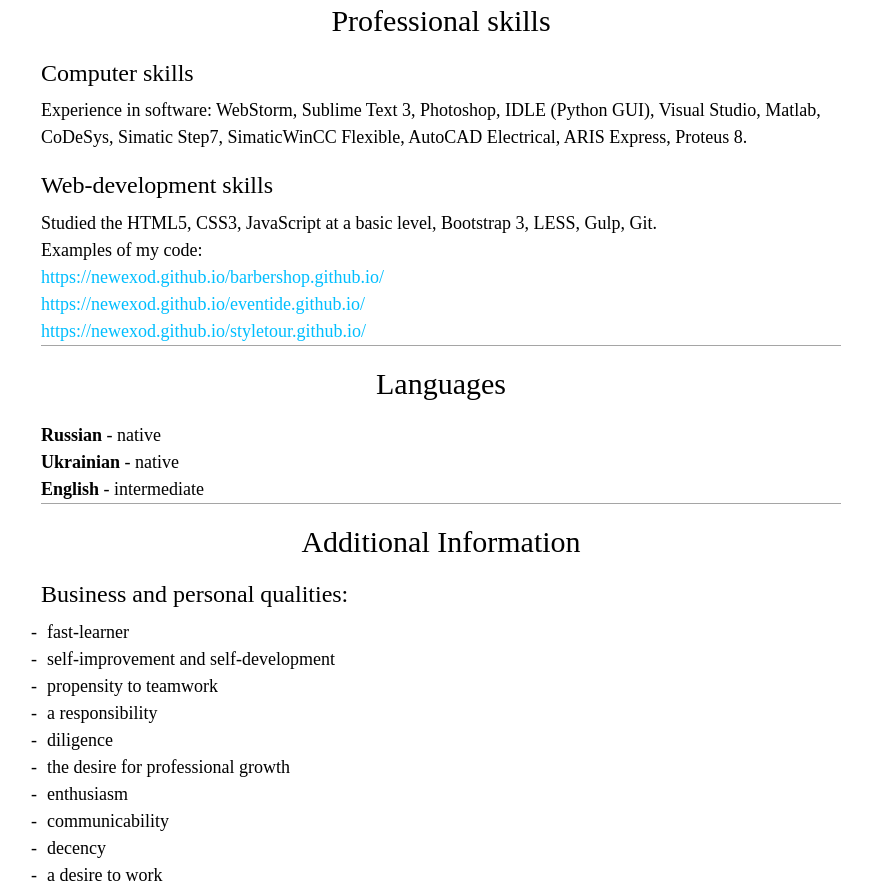
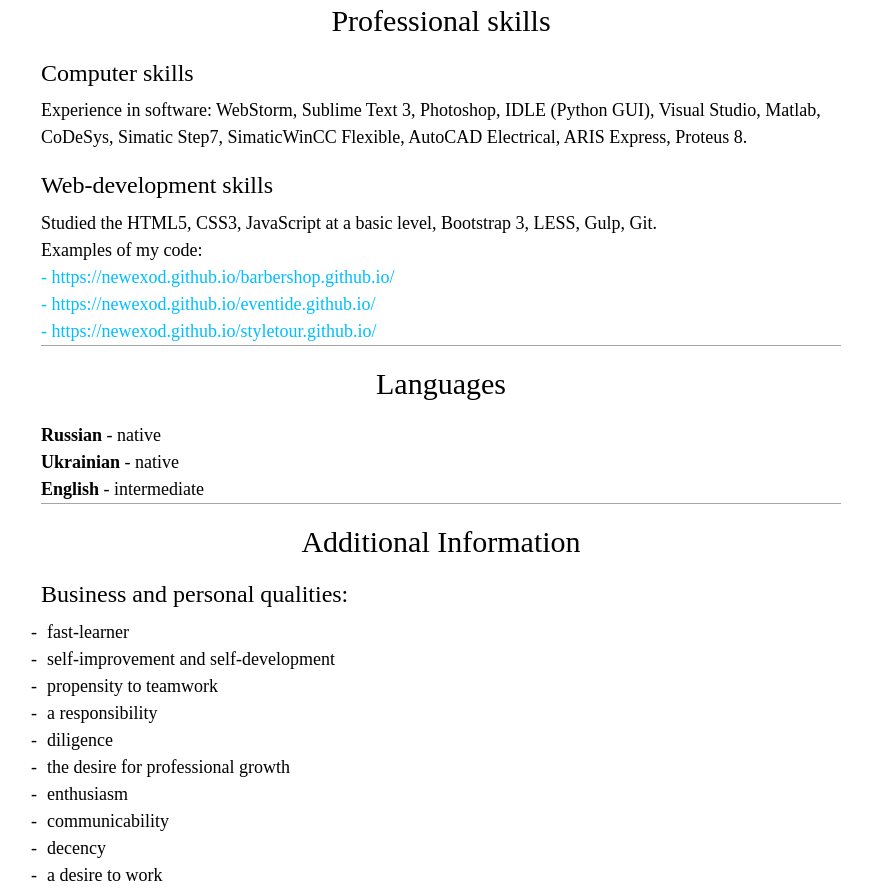
Before and after one commit to newexod/cv, a plain HTML site: page index.html in a window 1280 px wide. Shown: the part 866-1755 px from the top of the page, without its empty margins (199-1071 px from the left). Drawn offline with Linux system fonts and the light colour scheme.

Commit message:
modified examples of code

```diff
--- a/css/main.css
+++ b/css/main.css
@@ -36,7 +36,6 @@ span {
 }
 
 section {
-	// margin-bottom: 30px;
 	border-bottom: 1px solid #a5a5a5;
 }
 
@@ -64,6 +63,10 @@ section:last-child {
 	color: #00beff;
 }
 
+.skills ul li a:before {
+	content: '- '
+}
+
 .additional-information ul li:before {
 	content: '-';
 	position: relative;
```
